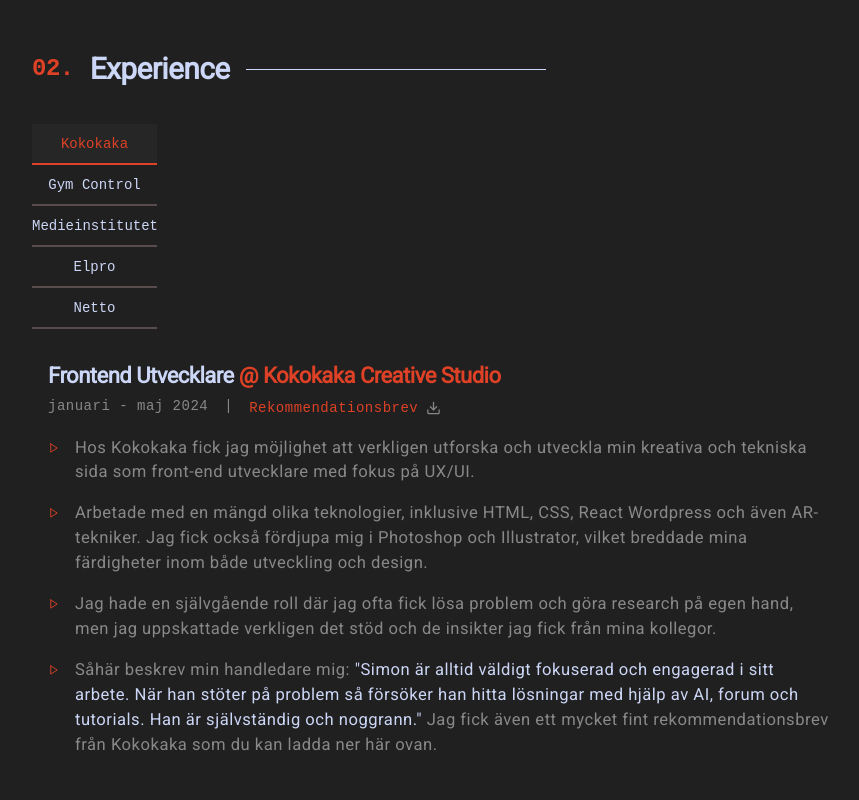
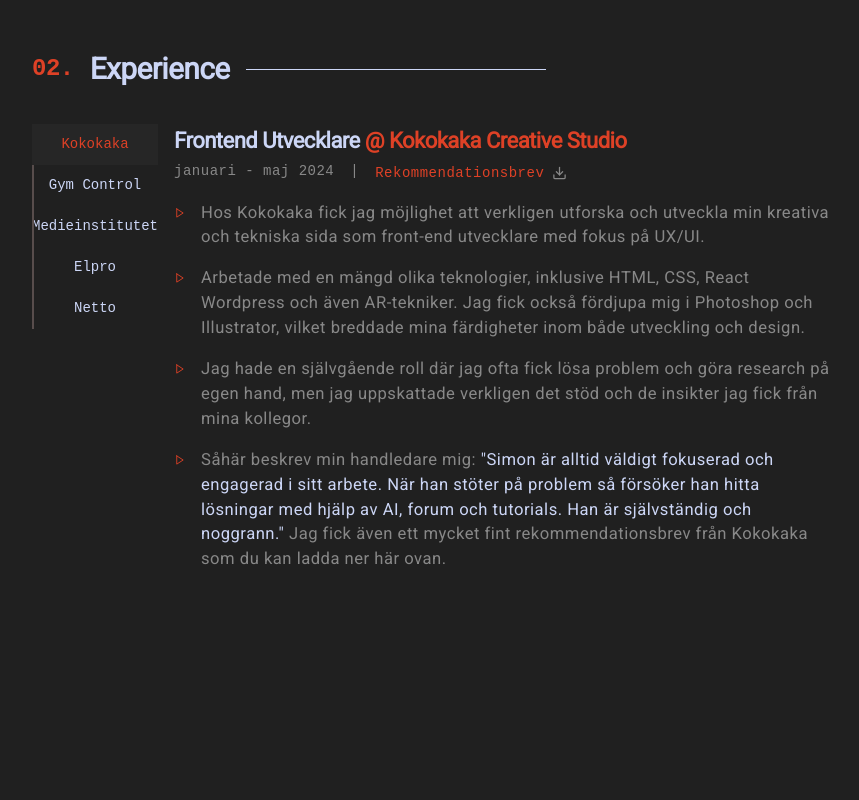
Before and after one commit to Sillen00/Portfolio_CV, a Next.js app: page / in a window 1280 px wide. Shown: the part 1460-2260 px from the top of the page, without its empty margins (208-1067 px from the left). Built offline with nearby package versions, Linux system fonts and the light colour scheme.

Commit message:
experience, mobile and desktop responsivity done.

```diff
--- a/app/containers/home-page/Experience.tsx
+++ b/app/containers/home-page/Experience.tsx
@@ -13,8 +13,8 @@
         <span className='fira text-secondary-color text-2xl mr-4'>02. </span>Experience
       </h3>
 
-      <div>
-        <ul className={twMerge(css.navUl, 'fira flex text-nowrap overflow-x-scroll overflow-y-auto sm:flex-col')}>
+      <div className='sm:flex'>
+        <ul className={twMerge(css.navUl, "fira flex text-nowrap overflow-x-scroll overflow-y-hidden sm:flex-col sm:overflow-x-hidden")}>
           <li className={twMerge(css.navItem, selectedItem == "Kokokaka" && css.active)} onClick={() => setSelectedItem("Kokokaka")}>
             Kokokaka
           </li>
@@ -35,7 +35,7 @@
           </li>
         </ul>
 
-        <div className='flex-grow ml-4 mt-1.5 pt-6'>
+        <div className='pt-6 sm:pt-0 sm:ml-4 flex-1'>
           {/* KOKOKAKA ----------------------------------------------------------------------------------------------------- */}
           {/* KOKOKAKA ----------------------------------------------------------------------------------------------------- */}
           {/* KOKOKAKA ----------------------------------------------------------------------------------------------------- */}
--- a/app/containers/home-page/_Home.module.scss
+++ b/app/containers/home-page/_Home.module.scss
@@ -19,8 +19,8 @@
 }
 
 
-.navUl {
-}
+// EXPERIENCE SCSS ----------------------------------------------------------------------------------------------------
+
 /* WebKit browsers */
 .navUl::-webkit-scrollbar {
   height: 8px;
@@ -44,6 +44,8 @@
   scrollbar-width: thin;
   scrollbar-color: var(--text-color) var(--background-color);
 }
+
+
 
 .navItem {
   padding: 10px 0px;
@@ -82,6 +84,23 @@
       background-color: var(--secondary-color);
       transition: background-color 0.3s ease-in-out;
       transform: scaleX(1);
+      animation: slideInX 0.5s ease-in-out forwards;
+    }
+  }
+
+
+  @media screen and (min-width: 640px) {
+    width: auto;
+    min-width: none;
+    max-width: none;
+
+
+    &::after {
+      width: 2px;
+      height: 100%;
+    }
+    &.active::after {
+      animation: slideInY 0.5s ease-in-out forwards;
     }
   }
 }
@@ -123,7 +142,7 @@
 // }
 
 // Keyframes for smooth transition between active items
-@keyframes slideIn {
+@keyframes slideInX {
   from {
     transform: scaleX(0);
   }
@@ -131,10 +150,13 @@
     transform: scaleX(1);
   }
 }
-
-// Apply the animation to the active state
-.navItem.active::after {
-  animation: slideIn 0.5s ease-in-out forwards;
+@keyframes slideInY {
+  from {
+    transform: scaleY(0);
+  }
+  to {
+    transform: scaleY(1);
+  }
 }
 
 
@@ -166,9 +188,6 @@
 }
 
 
-// EXPERIENCE SCSS ----------------------------------------------------------------------------------------------------
-
-
 
 
 
--- a/app/globals.css
+++ b/app/globals.css
@@ -23,6 +23,7 @@
 html {
   scrollbar-width: thin;
   scrollbar-color: #888888 var(--background-color);
+  scroll-behavior: smooth;
 }
 
 body {
```
